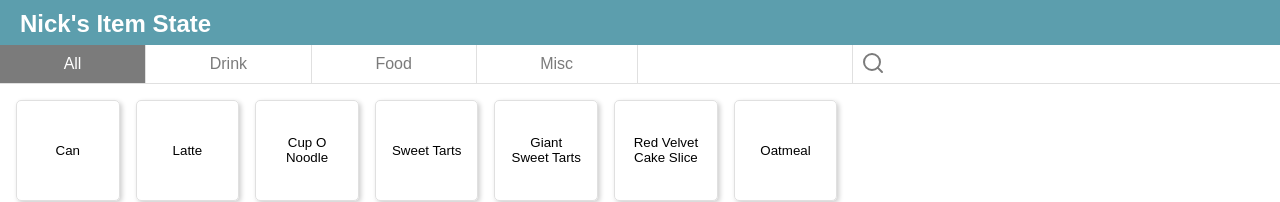
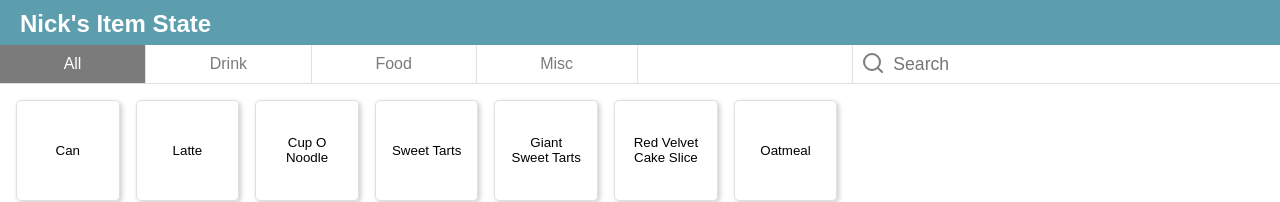
Before and after one commit to krames12/state-practice-in-react, a React (Create React App) app: page / in a window 1280 px wide. Shown: the top 202 px of the page. Built offline with nearby package versions, Linux system fonts and the light colour scheme.

Commit message:
search now searches

```diff
--- a/src/ItemList.js
+++ b/src/ItemList.js
@@ -29,6 +29,13 @@ class ItemList extends Component {
         this.setState({ items: itemList });
     }
 
+    searchItemList = (search) => {
+        let itemList = itemArray.filter( item =>
+            item.name.toLowerCase().includes(search.toLowerCase()) ? item : false
+        );
+        this.setState({ items: itemList });
+    }
+
     render() {
         return (
             <React.Fragment>
@@ -42,7 +49,7 @@ class ItemList extends Component {
                                     />
                     ) }
                 </div>
-                <Search />
+                <Search itemSearch={this.searchItemList} />
                 <CheckoutConsumer>
                     {
                         ({ actions }) => (
--- a/src/Search.js
+++ b/src/Search.js
@@ -1,9 +1,20 @@
 import React, { Component } from 'react';
-import { Search } from 'react-feather';
+import * as Icon from 'react-feather';
 
-export default () => (
-    <div id="search-container">
-        <Search id="search-icon" className="icon" />
-        <input type="text" id="search-input" />
-    </div>
-)
+class Search extends Component {
+    render() {
+        return (
+            <div id="search-container">
+                <Icon.Search id="search-icon" className="icon" />
+                <input
+                    type="text"
+                    id="search-input"
+                    placeholder="Search"
+                    onChange={ (value) => this.props.itemSearch(value.target.value) }
+                />
+            </div>
+        )
+    }
+}
+
+export default Search;
```
